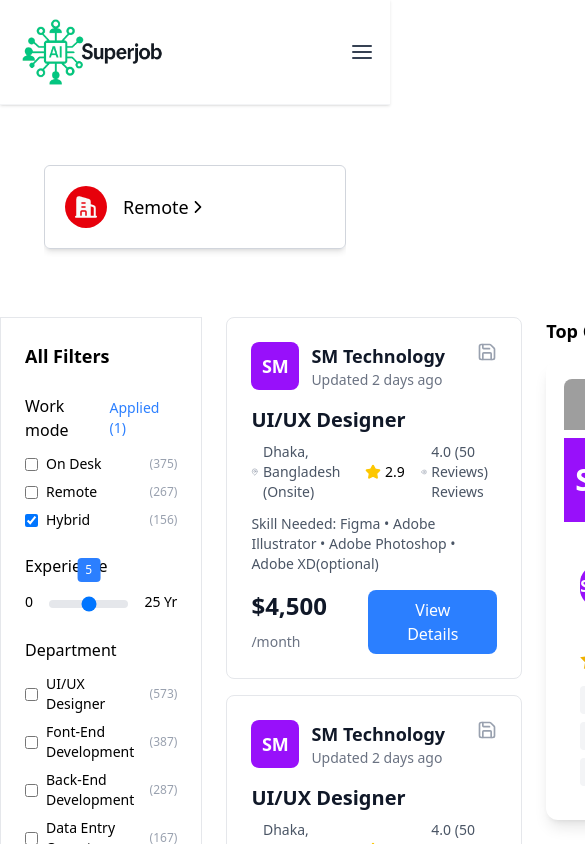
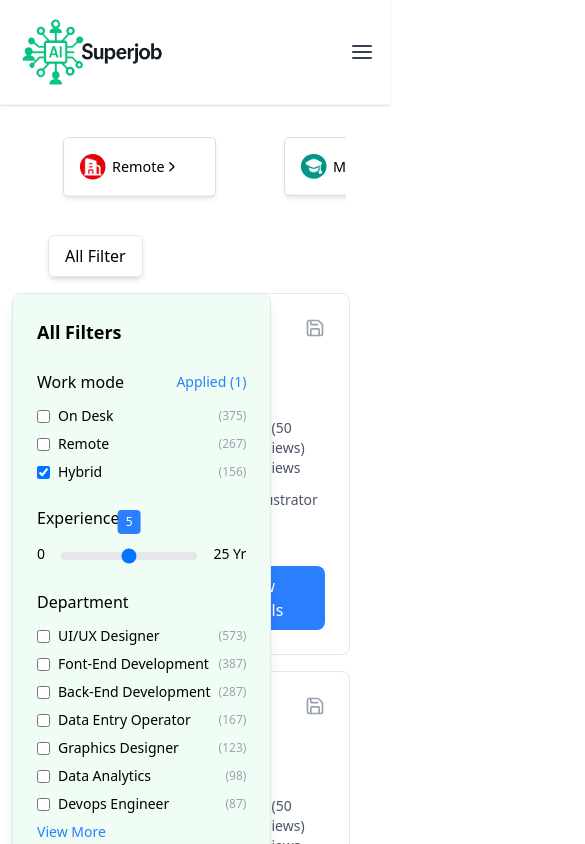
Before and after one commit to smtaidev/and_scheer-frontend, a Next.js app: page /jobSeeker/search-jobs in a window 390 px wide. Shown: the top 844 px of the page, 585 px wide, since content can reach past the window. Built offline with nearby package versions, Linux system fonts and the light colour scheme; grey boxes are pictures that could not be loaded.

Commit message:
responsive the filter section

```diff
--- a/src/app/(jobSeeker)/jobSeeker/(pages)/search-jobs/page.tsx
+++ b/src/app/(jobSeeker)/jobSeeker/(pages)/search-jobs/page.tsx
@@ -1,36 +1,42 @@
-// import React from 'react'
-// import JobSeekerNavbar from '../jobSeekerHome/SeekerNavbar'
-// import AllCategory from './searchCategory/page'
-
+"use client"
 import { FilterSidebar } from "@/components/search-jobs/filterSidebar/page";
 import JobList from "@/components/search-jobs/jobList/page";
 import SerachRightSideBar from "@/components/search-jobs/rightSearchBar/page";
 import JobSeekerNavbar from "@/components/seeker-home/SeekerNavbar";
 import AllCategory from "@/components/seeker-home/TopCategory/AllCategory";
-
-// import { FilterSidebar } from './filterSidebar/page'
-// import JobList from './jobList/page'
-// import SerachRightSideBar from './rightSearchBar/page'
-
-
+import { useState } from "react";
 
 
 export default function SearchJobPage() {
+
+
+    const [isFilterSidebarVisible, setIsFilterSidebarVisible] = useState(true);
+    console.log(isFilterSidebarVisible)
+
     return (
         <div>
+            <AllCategory />
 
-            <AllCategory />
-            <div className='max-w-[1420px]  mx-auto'>
-                {/* <JobSearchPage /> */}
+            {/* Toggle Button for FilterSidebar */}
+            <button
+                className="px-4 py-2 border rounded-md shadow-md border-gray-200 ml-12 mb-4 lg:hidden"
+                onClick={() => setIsFilterSidebarVisible(!isFilterSidebarVisible)}
+            >
+                All Filter
+            </button>
 
+            <div className="max-w-[1420px] flex mx-auto">
+
+                {/* FilterSidebar with visibility controlled by the state */}
+                <div className={`transition-all duration-300 ${isFilterSidebarVisible ? 'absolute translate-y-0 opacity-100 visible' : ' -translate-x-120 opacity-0 hidden'} lg:relative lg:block `}>
+                    <FilterSidebar />
+                </div>
+
+                <div className="flex-1 px-4 md:px-6 lg:px-8 md:flex">
+                    <JobList />
+                    <SerachRightSideBar />
+                </div>
             </div>
-            <div className=" max-w-[1420px] flex mx-auto ">
-                <FilterSidebar />
-                <JobList />
-                <SerachRightSideBar />
-            </div>
-
-
         </div>
     )
 }
--- a/src/components/search-jobs/filterSidebar/page.tsx
+++ b/src/components/search-jobs/filterSidebar/page.tsx
@@ -4,11 +4,11 @@ import React, { useState } from 'react';
 
 // Filter Sidebar Component
 export const FilterSidebar = () => {
-//   const [workMode, setWorkMode] = useState('');
+  //   const [workMode, setWorkMode] = useState('');
   const [experience, setExperience] = useState(5);
 
   return (
-    <div className="w-[337px] bg-white p-6 border border-gray-200 h-screen ">
+    <div className="md:w-[337px] h-[600px] lg:h-max overflow-auto lg:bg-white p-6 border border-gray-200 ml-3 2xl:ml-0 shadow-lg rounded-lg lg:rounded-none bg-green-50">
       <h2 className="text-lg font-semibold mb-6">All Filters</h2>
 
       {/* Work Mode Filter */}
@@ -169,6 +169,10 @@ export const FilterSidebar = () => {
         </div>
         <button className="text-blue-500 text-sm mt-2">View More</button>
       </div>
+      <div className="flex justify-end">
+        <button className='px-3 py-1 border border-gray-200 rounded-md shadow-md bg-primary text-white'>Apply</button>
+
+      </div>
     </div>
   );
 };
--- a/src/components/seeker-home/TopCategory/AllCategory.tsx
+++ b/src/components/seeker-home/TopCategory/AllCategory.tsx
@@ -66,7 +66,7 @@ export default function AllCategory() {
         <div >
 
             <div className=' ml-0  2xl:ml-44'>
-                <div className=' py-15  px-11 md:px-15'>
+                <div className='py-6 md:py-15  px-11 md:px-15'>
 
 
 
@@ -82,7 +82,7 @@ export default function AllCategory() {
                             modules={[FreeMode, Navigation]}
                             className="mySwiper"
                             breakpoints={{
-                                320: { slidesPerView: 1 },
+                                320: { slidesPerView: 1.5 },
                                 640: { slidesPerView: 2 },
                                 768: { slidesPerView: 2.5 },
                                 1024: { slidesPerView: 3 },
@@ -90,7 +90,7 @@ export default function AllCategory() {
                             }}
                         >
                             {categories.map((category, index) => (
-                                <SwiperSlide key={index} className='pb-2'>
+                                <SwiperSlide key={index} className='pb-2 scale-80'>
                                     <CategoryCard  key={category.name} category={category}  />
                                 </SwiperSlide>
                             ))}
--- a/src/components/seeker-home/TopCategory/CategoryCard.tsx
+++ b/src/components/seeker-home/TopCategory/CategoryCard.tsx
@@ -27,8 +27,8 @@ export default function CategoryCard({ category }: CType) {
 
 
     return (
-        <div className='p-[20px] flex gap-4 border border-gray-300 rounded-md shadow-md '>
-            <div className={`${randomColor} p-[9px] rounded-full `}>
+        <div className='p-[20px] flex gap-2 md:gap-4 border border-gray-300 rounded-md shadow-md '>
+            <div className={`${randomColor} p-1 md:p-[9px] rounded-full `}>
                 <Image
                     src={category.icon}
                     alt='icon'
--- a/src/components/shared/Navbar/Navbar.tsx
+++ b/src/components/shared/Navbar/Navbar.tsx
@@ -317,7 +317,7 @@ export default function Navbar({ navItem }: NavbarProps) {
         className={`
         absolute bg-white border-t-2 border-gray-400 w-full py-12
         transform transition-all duration-500 ease-out z-10
-        ${animate ? "translate-y-0 opacity-100" : "-translate-y-80 opacity-0"}
+        ${animate ? "translate-y-0 opacity-100" : "-translate-y-120 opacity-0"}
       `}
       >
         <SearchSection />
```
